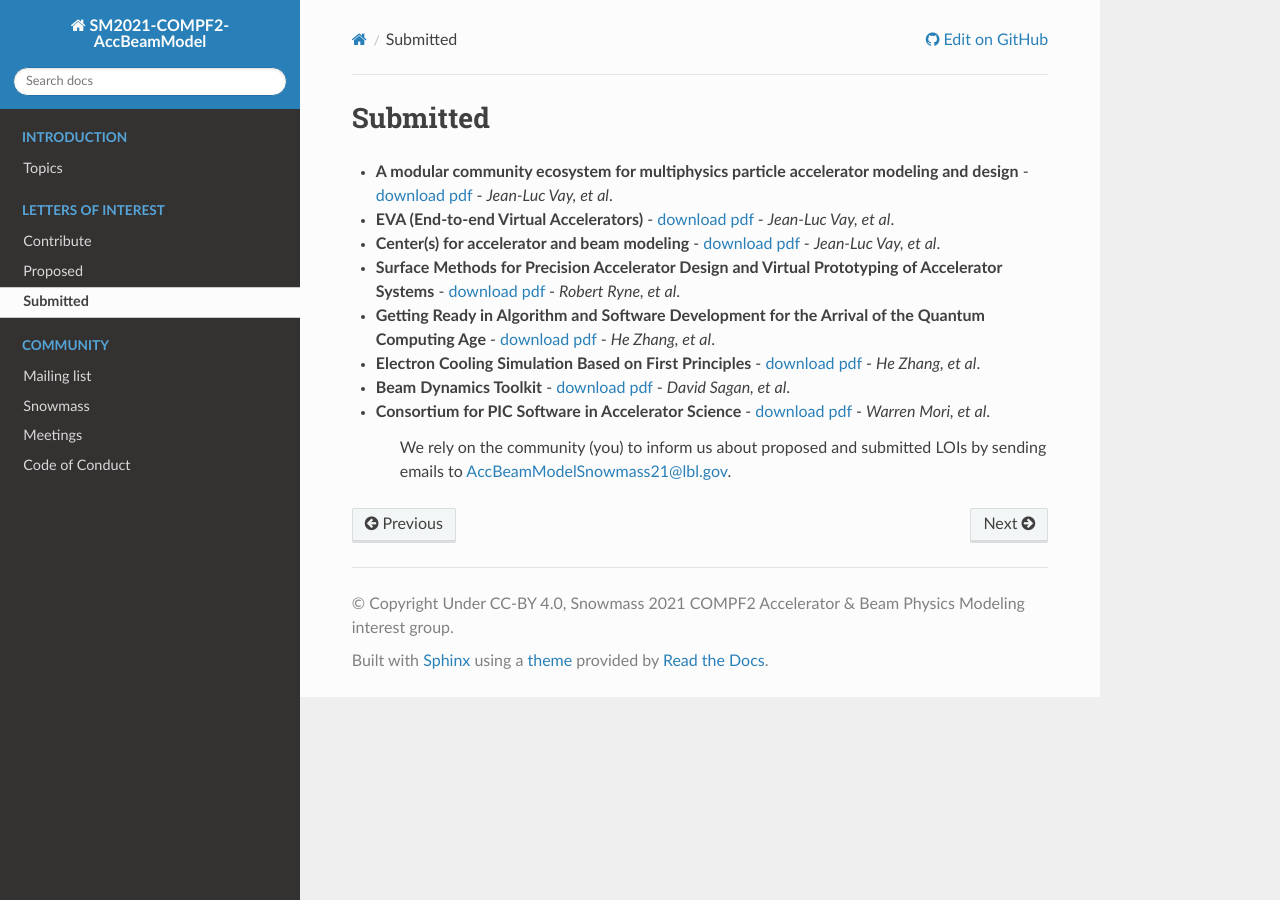
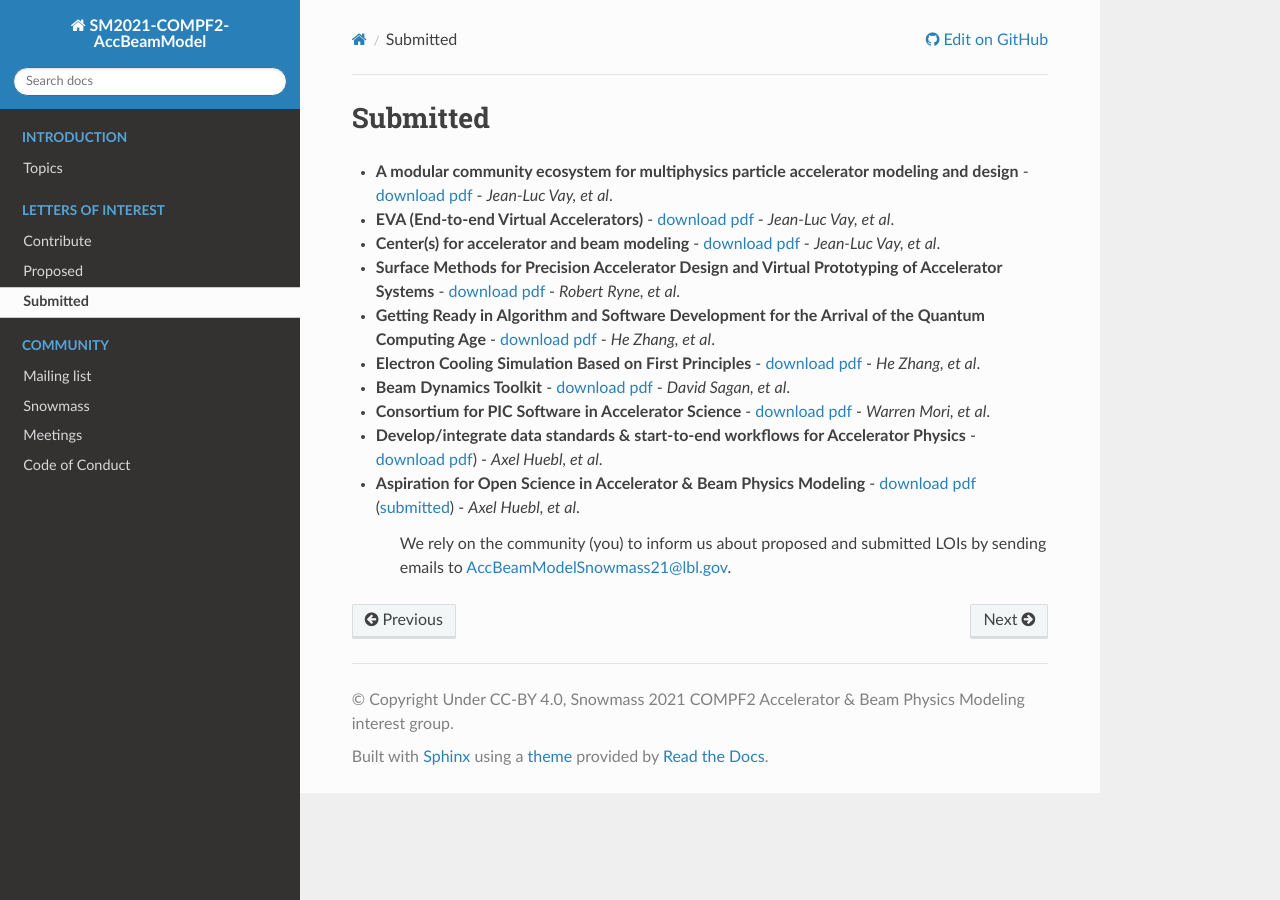
Before and after one commit to snowmass-compf2-accbeammodel/snowmass-compf2-accbeammodel.github.io, a Sphinx documentation site: the page built from docs/source/loi/submitted.rst, in a window 1280 px wide. Built offline with Sphinx 7.4.7 and the Read the Docs theme 2.0.0, drawn with Linux system fonts in a browser that asks for light colours.

Commit message:
add two submissions

```diff
--- a/docs/source/loi/submitted.rst
+++ b/docs/source/loi/submitted.rst
@@ -19,4 +19,8 @@ Submitted
 
 - **Consortium for PIC Software in Accelerator Science** - `download pdf <https://www.snowmass21.org/docs/files/summaries/CompF/SNOWMASS21-CompF2_CompF0-AF6_AF1_tsung-082.pdf>`_ - *Warren Mori, et al*.
 
+- **Develop/integrate data standards & start-to-end workflows for Accelerator Physics** - `download pdf <https://www.snowmass21.org/docs/files/summaries/CompF/SNOWMASS21-CompF2_CompF7-AF1_AF0_Huebl-079.pdf>`_) - *Axel Huebl, et al*.
+
+- **Aspiration for Open Science in Accelerator & Beam Physics Modeling** - `download pdf <https://www.overleaf.com/read/bwntmgkyvyvc>`_ (`submitted <https://www.snowmass21.org/docs/files/summaries/CompF/SNOWMASS21-CompF2_CompF7-AF1_AF0_Huebl-081.pdf>`_) - *Axel Huebl, et al*.
+
    We rely on the community (you) to inform us about proposed and submitted LOIs by sending emails to AccBeamModelSnowmass21@lbl.gov.
```
